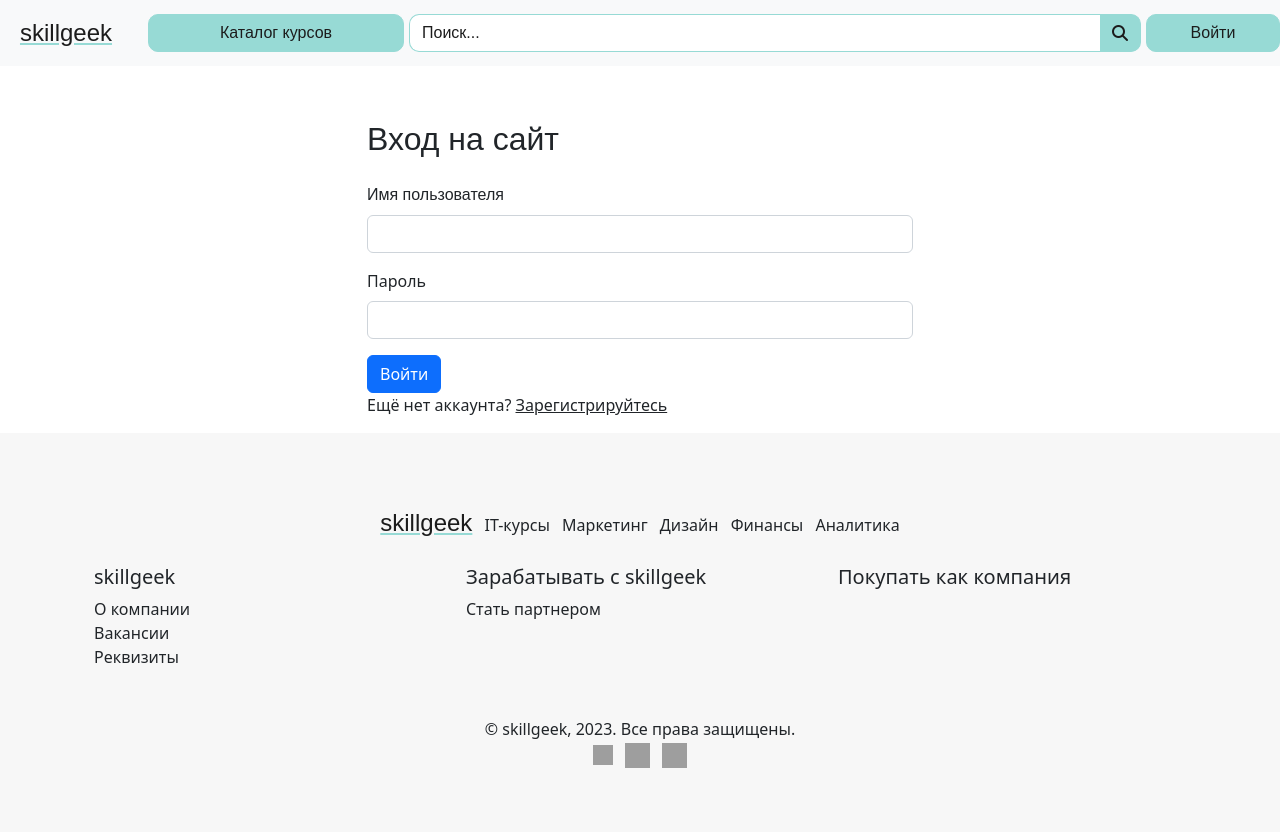
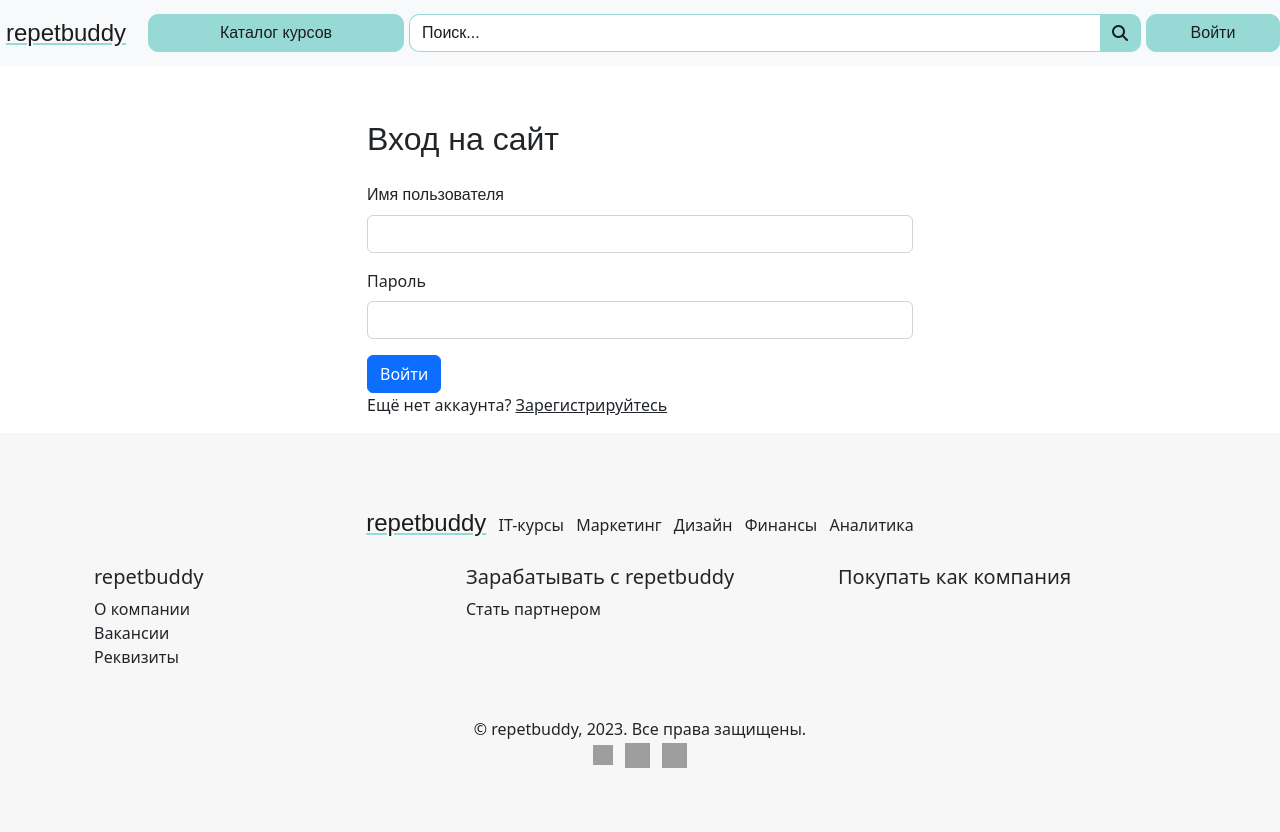
Before and after one commit to Senka04/repetbuddy, a Django app: a page that uses page1/templates/page1/base.html in a window 1280 px wide. Run offline with Django 4.2, Linux system fonts and the light colour scheme; data that the repository does not hold is empty; some libraries are stand-ins or nearby versions; grey boxes are pictures that could not be loaded.

Commit message:
name changed to "repetbuddy"

```diff
--- a/page1/templates/page1/base.html
+++ b/page1/templates/page1/base.html
@@ -205,7 +205,7 @@
 </head>
 <body>
 <nav class="navbar navbar-expand-lg fixed-top navbar-light bg-light">
-    <a class="my-text navbar-brand source-sans-pro" href="{% url 'home' %}">skillgeek</a>
+    <a class="my-text navbar-brand source-sans-pro" href="{% url 'home' %}">repetbuddy</a>
     <button class="source-sans-pro navigation-button" id="nav-toggle">Каталог курсов</button>
     <form class="form-inline" action="{% url 'search' %}" method="get">
         <input class="source-sans-pro form-control search-form" name="search_info" type="text" placeholder="Поиск..."
@@ -267,7 +267,7 @@
             <div class="col-12 d-flex justify-content-center">
                 <ul class="list-inline d-inline-block mb-0 text-nowrap">
                     <li class="list-inline-item"><a class="my-text navbar-brand source-sans-pro"
-                                                    href="{% url 'home' %}">skillgeek</a></li>
+                                                    href="{% url 'home' %}">repetbuddy</a></li>
                     <li class="list-inline-item"><a href="/it-courses" class="text-dark link-footer">IT-курсы</a></li>
                     <li class="list-inline-item"><a href="/marketing" class="text-dark link-footer">Маркетинг</a></li>
                     <li class="list-inline-item"><a href="/design" class="text-dark link-footer">Дизайн</a></li>
@@ -279,7 +279,7 @@
         <br>
         <div class="row">
             <div class="col-lg-4 col-sm-6">
-                <h5>skillgeek</h5>
+                <h5>repetbuddy</h5>
                 <ul class="list-unstyled mb-0">
                     <li><a href="/about" class="text-dark link-footer">О компании</a></li>
                     <li><a href="/jobs" class="text-dark link-footer">Вакансии</a></li>
@@ -288,7 +288,7 @@
                 <br>
             </div>
             <div class="col-lg-4 col-sm-6">
-                <h5 class="text-nowrap">Зарабатывать с skillgeek</h5>
+                <h5 class="text-nowrap">Зарабатывать с repetbuddy</h5>
                 <ul class="list-unstyled mb-0">
                     <li><a href="/partnership" class="text-dark link-footer">Стать партнером</a></li>
                 </ul>
@@ -303,7 +303,7 @@
         </div>
     </div>
     <div class="text-center">
-        © skillgeek, 2023. Все права защищены.
+        © repetbuddy, 2023. Все права защищены.
         <ul class="list-inline">
             <li class="list-inline-item"><a class="text-dark link-footer" href="https://vk.com"><img class="logo"
                                                                                                      src="https://thumb.cloud.mail.ru/weblink/thumb/xw1/TfKk/QGyS93cW7/PNG%20-%20digital/VK%20Logo.png"
```
